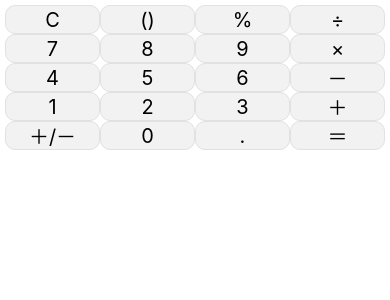
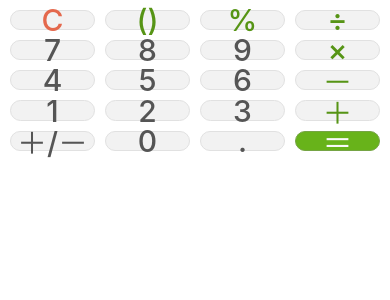
Before and after one commit to hwlee-dev/React-Native-Calculator, a React Native app: screen / in a window 390 px wide. Shown: the top 300 px of the page. Built offline with nearby package versions, Linux system fonts and the light colour scheme.

Commit message:
keypad changes
- separate stylesheet
- combine fontStyle and buttonStyle into customStyle
- rename function name from pressFunction to handlePress

```diff
--- a/src/components/molecules/Keypad/Keypad.tsx
+++ b/src/components/molecules/Keypad/Keypad.tsx
@@ -1,186 +1,159 @@
 import React from 'react';
-import { StyleSheet, View } from 'react-native';
+import { View } from 'react-native';
 import Button from '../../atoms/Button';
+import styles from './styles';
 
-const styles = StyleSheet.create({
-  container: {
-    margin: 5,
-  },
-  row: {
-    flex: 1,
-    flexDirection: 'row',
-  },
-  button: {
-    flex: 1,
-    margin: 5,
-    backgroundColor: '#F2F2F2',
-    borderRadius: 10,
-    borderWidth: 1,
-    borderColor: '#E1E1E1',
-  },
-  font: {
-    color: '#555555',
-    fontSize: 30,
-    fontWeight: '500',
-  },
-  clear: {
-    color: '#E4684C',
-  },
-  operator: {
-    color: '#569415',
-  },
-  equalButton: {
-    backgroundColor: '#68B31A',
-    borderColor: '#75A444',
-  },
-  equalFont: {
-    color: '#FAFAFA',
-  },
-});
+interface keypadProps {
+  handlePress: (type: string, value: any) => void;
+}
 
 /**
  * 계산기 입력부
  */
-const Keypad = () => {
-  const handlePress = (type: string, value: any = null) => {
-    console.log(type);
-    console.log(value);
+const Keypad: React.FC<keypadProps> = (props: keypadProps) => {
+  const handlePress = (type: string, value = '') => {
+    props.handlePress(type, value);
   };
 
   return (
     <View style={styles.container}>
+      {/* ROW 1 */}
       <View style={styles.row}>
         <Button
-          fontStyle={[styles.font, styles.clear]}
-          buttonStyle={styles.button}
+          customStyle={{
+            text: [styles.text, styles.clear],
+            button: styles.button,
+          }}
           text='C'
-          pressFunction={() => handlePress('clear')}
+          handlePress={() => handlePress('clear')}
         />
         <Button
-          fontStyle={[styles.font, styles.operator]}
-          buttonStyle={styles.button}
+          customStyle={{
+            text: [styles.text, styles.operator],
+            button: styles.button,
+          }}
           text='()'
-          pressFunction={() => handlePress('bracket')}
+          handlePress={() => handlePress('bracket')}
         />
         <Button
-          fontStyle={[styles.font, styles.operator]}
-          buttonStyle={styles.button}
+          customStyle={{
+            text: [styles.text, styles.operator],
+            button: styles.button,
+          }}
           text='%'
-          pressFunction={() => handlePress('percentage')}
+          handlePress={() => handlePress('percentage')}
         />
         <Button
-          fontStyle={[styles.font, styles.operator]}
-          buttonStyle={styles.button}
+          customStyle={{
+            text: [styles.text, styles.operator],
+            button: styles.button,
+          }}
           text='÷'
-          pressFunction={() => handlePress('operator', '/')}
+          handlePress={() => handlePress('operator', '/')}
         />
       </View>
-
+      {/* ROW 2 */}
       <View style={styles.row}>
         <Button
-          fontStyle={styles.font}
-          buttonStyle={styles.button}
+          customStyle={{ text: styles.text, button: styles.button }}
           text='7'
-          pressFunction={() => handlePress('number', 7)}
+          handlePress={() => handlePress('number', 7)}
         />
         <Button
-          fontStyle={styles.font}
-          buttonStyle={styles.button}
+          customStyle={{ text: styles.text, button: styles.button }}
           text='8'
-          pressFunction={() => handlePress('number', 8)}
+          handlePress={() => handlePress('number', 8)}
         />
         <Button
-          fontStyle={styles.font}
-          buttonStyle={styles.button}
+          customStyle={{ text: styles.text, button: styles.button }}
           text='9'
-          pressFunction={() => handlePress('number', 9)}
+          handlePress={() => handlePress('number', 9)}
         />
         <Button
-          fontStyle={[styles.font, styles.operator]}
-          buttonStyle={styles.button}
+          customStyle={{
+            text: [styles.text, styles.operator],
+            button: styles.button,
+          }}
           text='×'
-          pressFunction={() => handlePress('operator', '*')}
+          handlePress={() => handlePress('operator', '*')}
         />
       </View>
-
+      {/* ROW 3 */}
       <View style={styles.row}>
         <Button
-          fontStyle={styles.font}
-          buttonStyle={styles.button}
+          customStyle={{ text: styles.text, button: styles.button }}
           text='4'
-          pressFunction={() => handlePress('number', 4)}
+          handlePress={() => handlePress('number', 4)}
         />
         <Button
-          fontStyle={styles.font}
-          buttonStyle={styles.button}
+          customStyle={{ text: styles.text, button: styles.button }}
           text='5'
-          pressFunction={() => handlePress('number', 5)}
+          handlePress={() => handlePress('number', 5)}
         />
         <Button
-          fontStyle={styles.font}
-          buttonStyle={styles.button}
+          customStyle={{ text: styles.text, button: styles.button }}
           text='6'
-          pressFunction={() => handlePress('number', 6)}
+          handlePress={() => handlePress('number', 6)}
         />
         <Button
-          fontStyle={[styles.font, styles.operator]}
-          buttonStyle={styles.button}
+          customStyle={{
+            text: [styles.text, styles.operator],
+            button: styles.button,
+          }}
           text='－'
-          pressFunction={() => handlePress('operator', '-')}
+          handlePress={() => handlePress('operator', '-')}
         />
       </View>
-
+      {/* ROW 4 */}
       <View style={styles.row}>
         <Button
-          fontStyle={styles.font}
-          buttonStyle={styles.button}
+          customStyle={{ text: styles.text, button: styles.button }}
           text='1'
-          pressFunction={() => handlePress('number', 1)}
+          handlePress={() => handlePress('number', 1)}
         />
         <Button
-          fontStyle={styles.font}
-          buttonStyle={styles.button}
+          customStyle={{ text: styles.text, button: styles.button }}
           text='2'
-          pressFunction={() => handlePress('number', 2)}
+          handlePress={() => handlePress('number', 2)}
         />
         <Button
-          fontStyle={styles.font}
-          buttonStyle={styles.button}
+          customStyle={{ text: styles.text, button: styles.button }}
           text='3'
-          pressFunction={() => handlePress('number', 3)}
+          handlePress={() => handlePress('number', 3)}
         />
         <Button
-          fontStyle={[styles.font, styles.operator]}
-          buttonStyle={styles.button}
+          customStyle={{
+            text: [styles.text, styles.operator],
+            button: styles.button,
+          }}
           text='＋'
-          pressFunction={() => handlePress('operator', '+')}
+          handlePress={() => handlePress('operator', '+')}
         />
       </View>
-
+      {/* ROW 5 */}
       <View style={styles.row}>
         <Button
-          fontStyle={styles.font}
-          buttonStyle={styles.button}
+          customStyle={{ text: styles.text, button: styles.button }}
           text='＋/－'
-          pressFunction={() => handlePress('posneg')}
+          handlePress={() => handlePress('posneg')}
         />
         <Button
-          fontStyle={styles.font}
-          buttonStyle={styles.button}
+          customStyle={{ text: styles.text, button: styles.button }}
           text='0'
-          pressFunction={() => handlePress('number', 0)}
+          handlePress={() => handlePress('number', 0)}
         />
         <Button
-          fontStyle={styles.font}
-          buttonStyle={styles.button}
+          customStyle={{ text: styles.text, button: styles.button }}
           text='.'
-          pressFunction={() => handlePress('number', '.')}
+          handlePress={() => handlePress('number', '.')}
         />
         <Button
-          fontStyle={[styles.font, styles.equalFont]}
-          buttonStyle={[styles.button, styles.equalButton]}
+          customStyle={{
+            text: [styles.text, styles.equalText],
+            button: [styles.button, styles.equalButton],
+          }}
           text='＝'
-          pressFunction={() => handlePress('equal')}
+          handlePress={() => handlePress('equal')}
         />
       </View>
     </View>
--- /dev/null
+++ b/src/components/molecules/Keypad/styles.ts
@@ -0,0 +1,38 @@
+import { StyleSheet } from 'react-native';
+
+export default StyleSheet.create({
+  container: {
+    margin: 5,
+    height: '55%',
+  },
+  row: {
+    flex: 1,
+    flexDirection: 'row',
+  },
+  button: {
+    flex: 1,
+    margin: 5,
+    backgroundColor: '#F2F2F2',
+    borderRadius: 40,
+    borderWidth: 1,
+    borderColor: '#E1E1E1',
+  },
+  text: {
+    color: '#555555',
+    fontSize: 30,
+    fontWeight: '500',
+  },
+  clear: {
+    color: '#E4684C',
+  },
+  operator: {
+    color: '#569415',
+  },
+  equalButton: {
+    backgroundColor: '#68B31A',
+    borderColor: '#75A444',
+  },
+  equalText: {
+    color: '#FAFAFA',
+  },
+});
```
